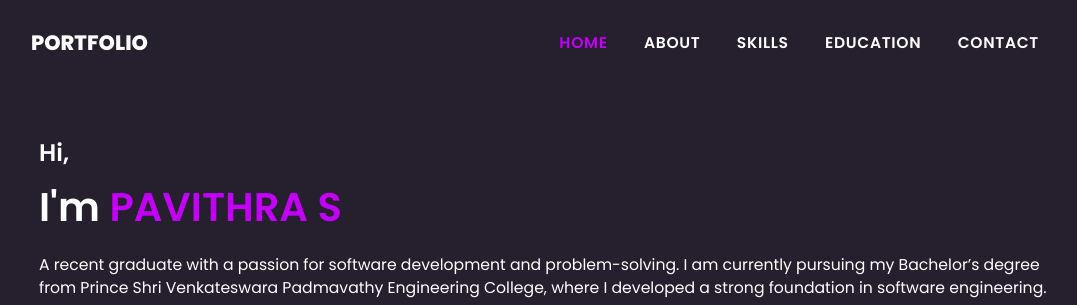
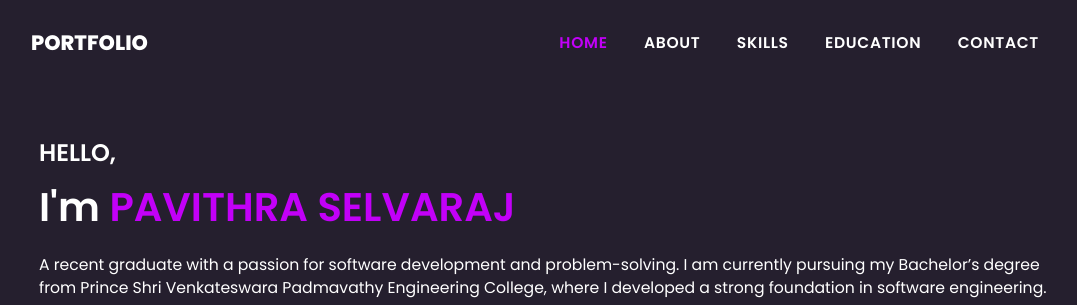
Before and after one commit to Pavithra9221/portfolio, a plain HTML site: page index.html in a window 1280 px wide. Shown: the top 305 px of the page, without its empty margins (97-1174 px from the left). Drawn offline with nearby package versions, Linux system fonts and the light colour scheme.

Commit message:
Update index.html

```diff
--- a/index.html
+++ b/index.html
@@ -207,7 +207,7 @@
     <section>
         <div class="main content-section" id="home">
             <div class="detail">
-                <h1><span>Hi, </span> <br> I'm <span style="color: #c200f8;">PAVITHRA S</span></h1>
+                <h1><span>HELLO, </span> <br> I'm <span style="color: #c200f8;">PAVITHRA SELVARAJ</span></h1>
                 <p>A recent graduate with a passion for software development and problem-solving. I am currently pursuing my Bachelor’s degree from Prince Shri Venkateswara Padmavathy Engineering College, where I developed a strong foundation in software engineering.</p>
 
                 <div class="social">
```
